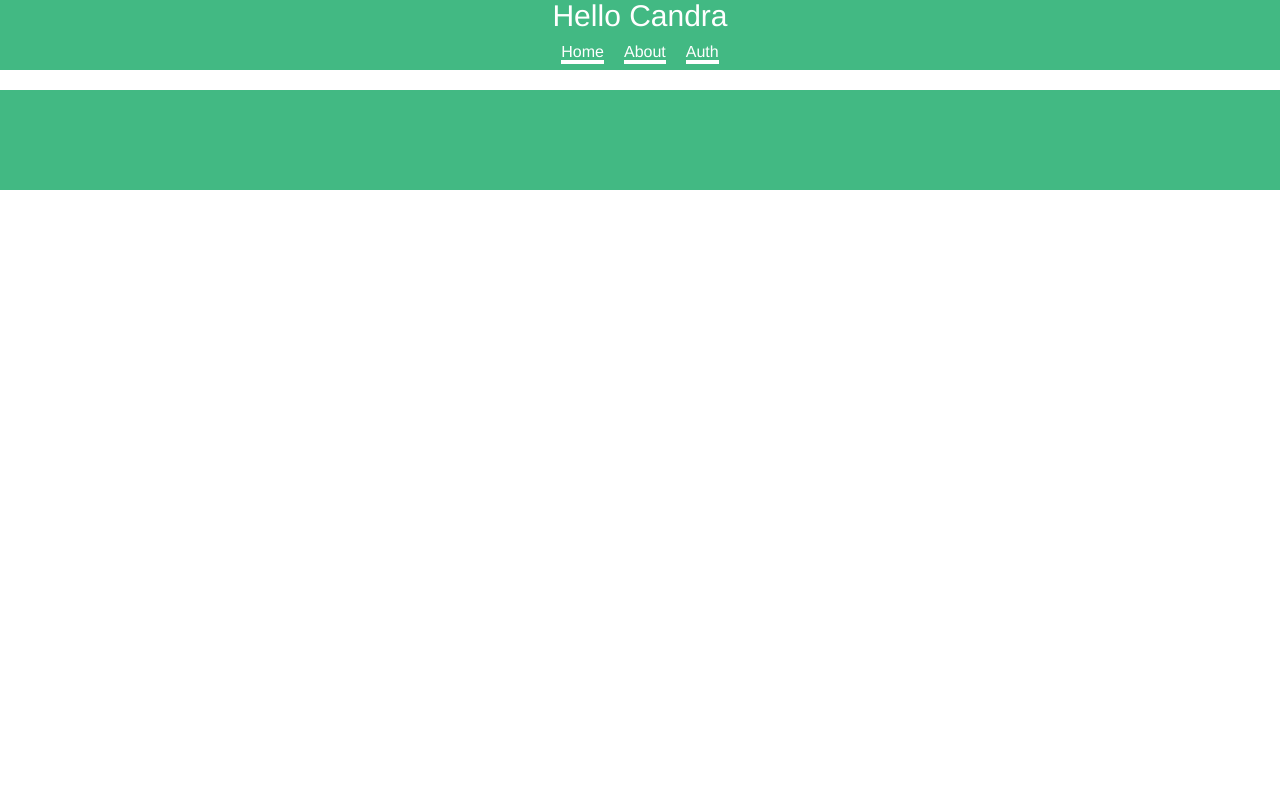
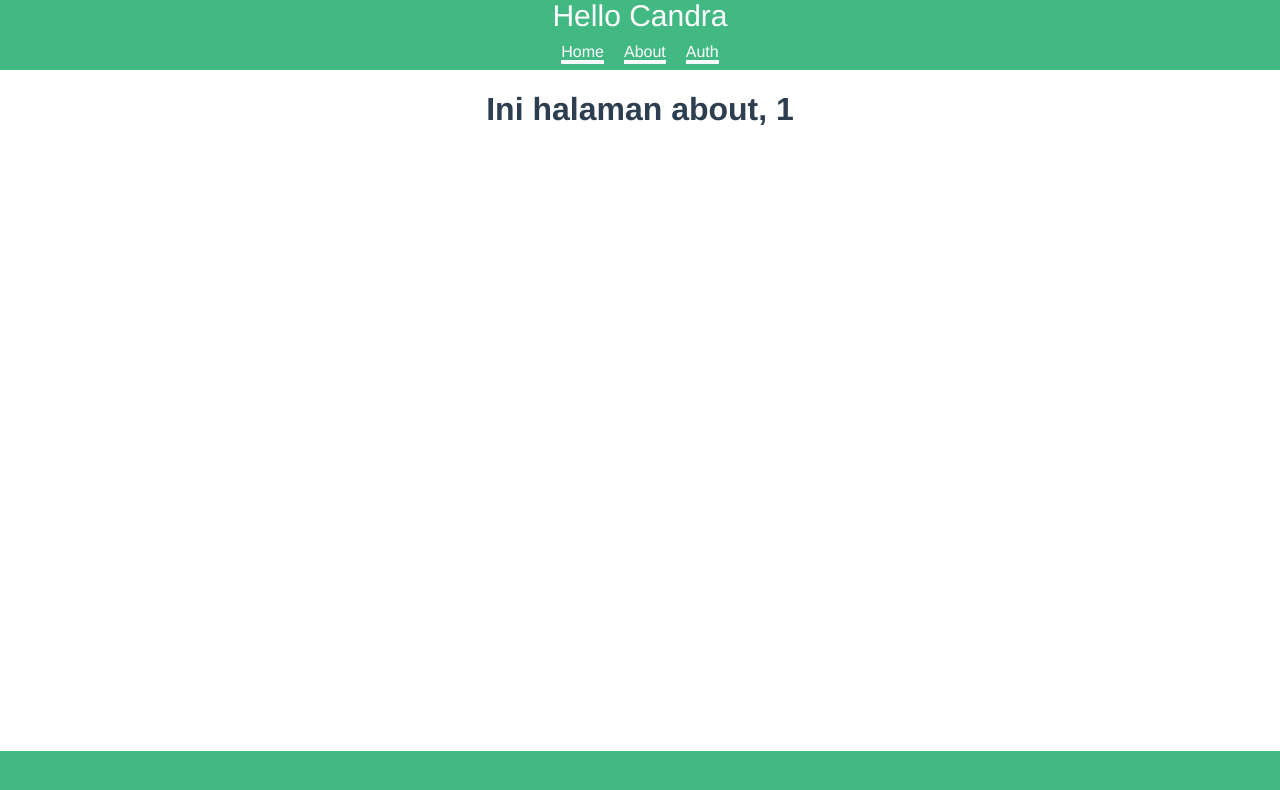
Before and after one commit to Chandra-Kurnia/sample-vue3, a Vue app: page /about/1 in a window 1280 px wide. Shown: the top 790 px of the page. Built offline with nearby package versions, Linux system fonts and the light colour scheme.

Commit message:
ex get url params

```diff
--- a/src/router/index.js
+++ b/src/router/index.js
@@ -13,7 +13,7 @@ const routes = [
         props: route => ({name: route.query.name})
     },
     {
-        path: '/about',
+        path: '/about/:name',
         name: 'About',
         component: About
     },
--- a/src/views/About.vue
+++ b/src/views/About.vue
@@ -1,11 +1,19 @@
 <template>
 <div class="wrapper">
-    <h1>Ini halaman about</h1>
+    <h1>Ini halaman about, {{ name }}</h1>
 </div>
 </template>
 
 <script>
 export default {
-    name: 'About'
+    name: 'About',
+    data(){
+        return{
+            name: ''
+        }
+    },
+    mounted(){
+        this.name = this.$route.params.name;
+    }
 }
 </script>
```
